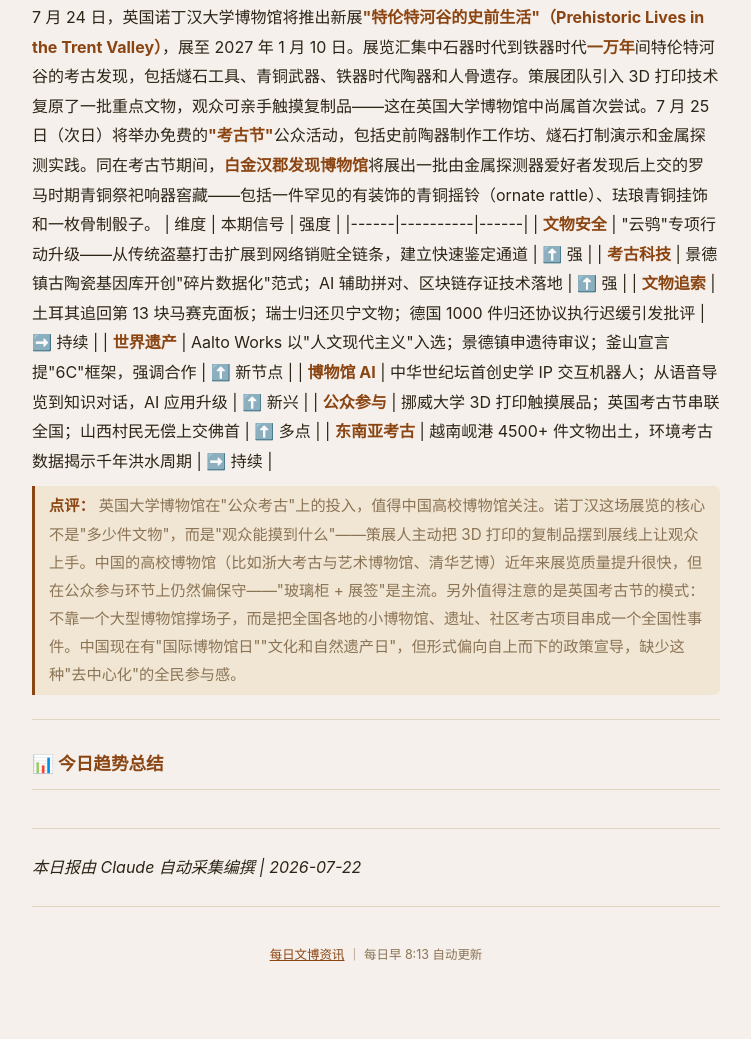
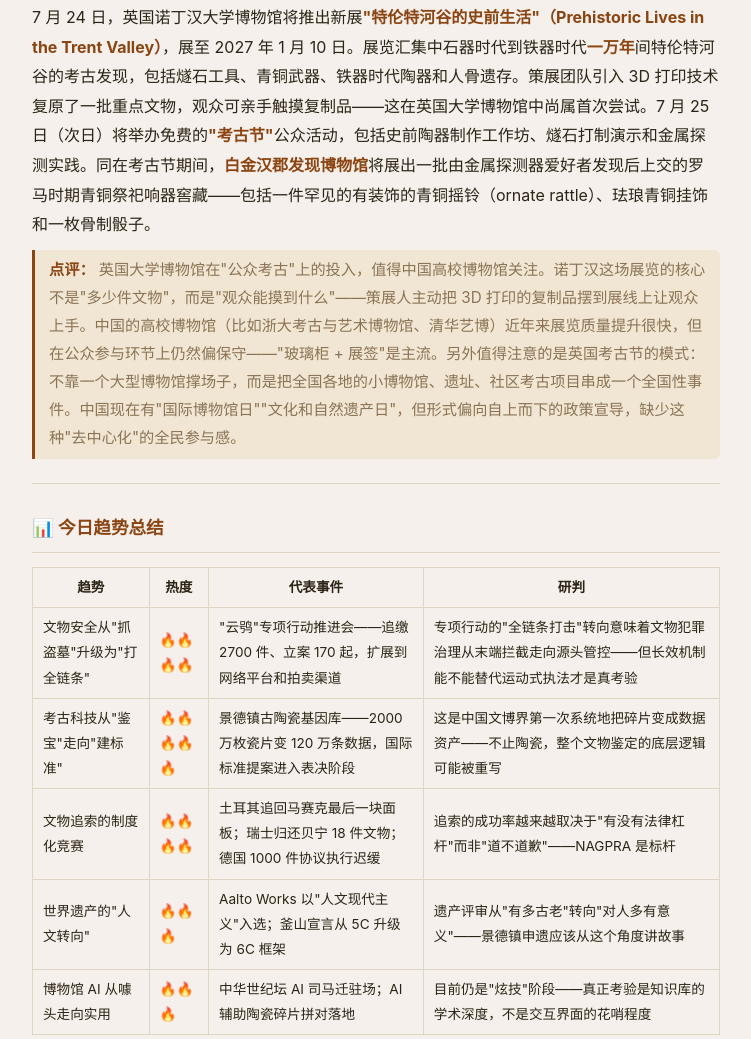
Before and after one commit to Zhangheng0610-nb/wenbo-daily, a plain HTML site: page reports/2026-07-22.html in a window 1280 px wide. Shown: the part 6418-7457 px from the top of the page, without its empty margins (264-1015 px from the left). Before the commit the page ends 7425 px from the top, so only its background shows below. Drawn offline with Linux system fonts and the light colour scheme.

Commit message:
Fix trend section format for 7/22 and 7/23: correct header + 4-column table

```diff
--- a/reports/2026-07-22.html
+++ b/reports/2026-07-22.html
@@ -199,16 +199,7 @@ ICOMOS 在评估报告中指出，Aalto Works 代表了"人文现代主义"的
 
 <h3 id="item10">10. 英国诺丁汉大学博物馆"特伦特河谷万年史前生活"展即将开幕 <span class="tag tag-博物馆">#博物馆</span> <span class="tag tag-公共考古">#公共考古</span></h3>
 <p>📎 <a href="https://www.nottingham.ac.uk/news/new-exhibition-reveals-10000-years-of-prehistoric-life-in-the-trent-valley" target="_blank" rel="noopener">诺丁汉大学</a></p>
-<p>7 月 24 日，英国诺丁汉大学博物馆将推出新展<strong>"特伦特河谷的史前生活"（Prehistoric Lives in the Trent Valley）</strong>，展至 2027 年 1 月 10 日。展览汇集中石器时代到铁器时代<strong>一万年</strong>间特伦特河谷的考古发现，包括燧石工具、青铜武器、铁器时代陶器和人骨遗存。策展团队引入 3D 打印技术复原了一批重点文物，观众可亲手触摸复制品——这在英国大学博物馆中尚属首次尝试。7 月 25 日（次日）将举办免费的<strong>"考古节"</strong>公众活动，包括史前陶器制作工作坊、燧石打制演示和金属探测实践。同在考古节期间，<strong>白金汉郡发现博物馆</strong>将展出一批由金属探测器爱好者发现后上交的罗马时期青铜祭祀响器窖藏——包括一件罕见的有装饰的青铜摇铃（ornate rattle）、珐琅青铜挂饰和一枚骨制骰子。
-| 维度 | 本期信号 | 强度 |
-|------|----------|------|
-| <strong>文物安全</strong> | "云鸮"专项行动升级——从传统盗墓打击扩展到网络销赃全链条，建立快速鉴定通道 | ⬆️ 强 |
-| <strong>考古科技</strong> | 景德镇古陶瓷基因库开创"碎片数据化"范式；AI 辅助拼对、区块链存证技术落地 | ⬆️ 强 |
-| <strong>文物追索</strong> | 土耳其追回第 13 块马赛克面板；瑞士归还贝宁文物；德国 1000 件归还协议执行迟缓引发批评 | ➡️ 持续 |
-| <strong>世界遗产</strong> | Aalto Works 以"人文现代主义"入选；景德镇申遗待审议；釜山宣言提"6C"框架，强调合作 | ⬆️ 新节点 |
-| <strong>博物馆 AI</strong> | 中华世纪坛首创史学 IP 交互机器人；从语音导览到知识对话，AI 应用升级 | ⬆️ 新兴 |
-| <strong>公众参与</strong> | 挪威大学 3D 打印触摸展品；英国考古节串联全国；山西村民无偿上交佛首 | ⬆️ 多点 |
-| <strong>东南亚考古</strong> | 越南岘港 4500+ 件文物出土，环境考古数据揭示千年洪水周期 | ➡️ 持续 |</p>
+<p>7 月 24 日，英国诺丁汉大学博物馆将推出新展<strong>"特伦特河谷的史前生活"（Prehistoric Lives in the Trent Valley）</strong>，展至 2027 年 1 月 10 日。展览汇集中石器时代到铁器时代<strong>一万年</strong>间特伦特河谷的考古发现，包括燧石工具、青铜武器、铁器时代陶器和人骨遗存。策展团队引入 3D 打印技术复原了一批重点文物，观众可亲手触摸复制品——这在英国大学博物馆中尚属首次尝试。7 月 25 日（次日）将举办免费的<strong>"考古节"</strong>公众活动，包括史前陶器制作工作坊、燧石打制演示和金属探测实践。同在考古节期间，<strong>白金汉郡发现博物馆</strong>将展出一批由金属探测器爱好者发现后上交的罗马时期青铜祭祀响器窖藏——包括一件罕见的有装饰的青铜摇铃（ornate rattle）、珐琅青铜挂饰和一枚骨制骰子。</p>
 <blockquote><strong>点评：</strong> 英国大学博物馆在"公众考古"上的投入，值得中国高校博物馆关注。诺丁汉这场展览的核心不是"多少件文物"，而是"观众能摸到什么"——策展人主动把 3D 打印的复制品摆到展线上让观众上手。中国的高校博物馆（比如浙大考古与艺术博物馆、清华艺博）近年来展览质量提升很快，但在公众参与环节上仍然偏保守——"玻璃柜 + 展签"是主流。另外值得注意的是英国考古节的模式：不靠一个大型博物馆撑场子，而是把全国各地的小博物馆、遗址、社区考古项目串成一个全国性事件。中国现在有"国际博物馆日""文化和自然遗产日"，但形式偏向自上而下的政策宣导，缺少这种"去中心化"的全民参与感。</blockquote>
 <hr>
 
@@ -216,6 +207,12 @@ ICOMOS 在评估报告中指出，Aalto Works 代表了"人文现代主义"的
 <h2 class="section">📊 今日趋势总结</h2>
 
 <table>
+<tr><th>趋势</th><th>热度</th><th>代表事件</th><th>研判</th></tr>
+<tr><td>文物安全从"抓盗墓"升级为"打全链条"</td><td>🔥🔥🔥🔥</td><td>"云鸮"专项行动推进会——追缴 2700 件、立案 170 起，扩展到网络平台和拍卖渠道</td><td>专项行动的"全链条打击"转向意味着文物犯罪治理从末端拦截走向源头管控——但长效机制能不能替代运动式执法才是真考验</td></tr>
+<tr><td>考古科技从"鉴宝"走向"建标准"</td><td>🔥🔥🔥🔥🔥</td><td>景德镇古陶瓷基因库——2000 万枚瓷片变 120 万条数据，国际标准提案进入表决阶段</td><td>这是中国文博界第一次系统地把碎片变成数据资产——不止陶瓷，整个文物鉴定的底层逻辑可能被重写</td></tr>
+<tr><td>文物追索的制度化竞赛</td><td>🔥🔥🔥🔥</td><td>土耳其追回马赛克最后一块面板；瑞士归还贝宁 18 件文物；德国 1000 件协议执行迟缓</td><td>追索的成功率越来越取决于"有没有法律杠杆"而非"道不道歉"——NAGPRA 是标杆</td></tr>
+<tr><td>世界遗产的"人文转向"</td><td>🔥🔥🔥</td><td>Aalto Works 以"人文现代主义"入选；釜山宣言从 5C 升级为 6C 框架</td><td>遗产评审从"有多古老"转向"对人多有意义"——景德镇申遗应该从这个角度讲故事</td></tr>
+<tr><td>博物馆 AI 从噱头走向实用</td><td>🔥🔥🔥</td><td>中华世纪坛 AI 司马迁驻场；AI 辅助陶瓷碎片拼对落地</td><td>目前仍是"炫技"阶段——真正考验是知识库的学术深度，不是交互界面的花哨程度</td></tr>
 </table>
 
 
```
Also changed, not shown: reports/2026-07-23.html (+6 -9 lines).
